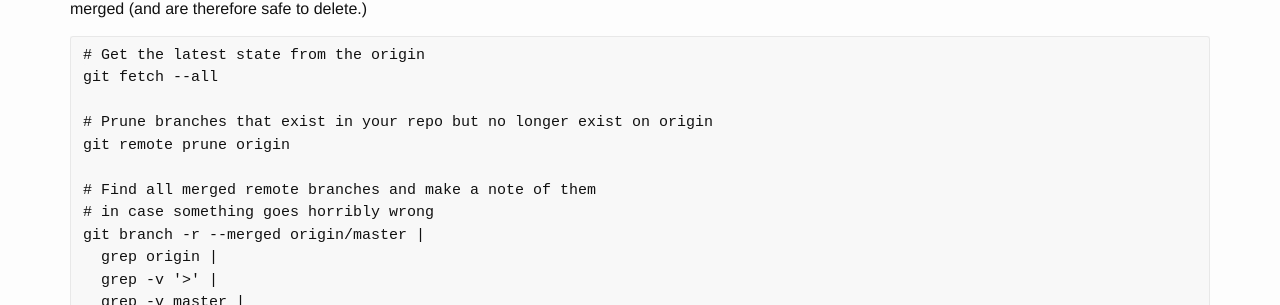
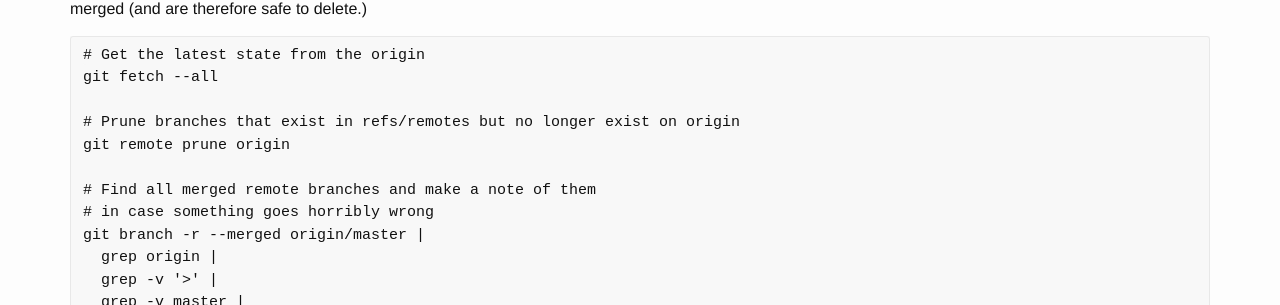
Before and after one commit to jwalton/thedreaming.org, a Jekyll site: the page built from _posts/2014-09-10-git-branch-management.md, in a window 1280 px wide. Shown: the part 712-1017 px from the top of the page. Built offline with Jekyll 4.4.1, drawn with Linux system fonts in a browser that asks for light colours; comment, search, counter and statistics services are not loaded; some of the changed text lies outside the part shown.

Commit message:
Edit git-branch-management for clarity.

```diff
--- a/_posts/2014-09-10-git-branch-management.md
+++ b/_posts/2014-09-10-git-branch-management.md
@@ -27,7 +27,7 @@ Deleting merged branches is a pretty safe thing to do.  This rather lengthy seri
     # Get the latest state from the origin
     git fetch --all
 
-    # Prune branches that exist in your repo but no longer exist on origin
+    # Prune branches that exist in refs/remotes but no longer exist on origin
     git remote prune origin
 
     # Find all merged remote branches and make a note of them
```
